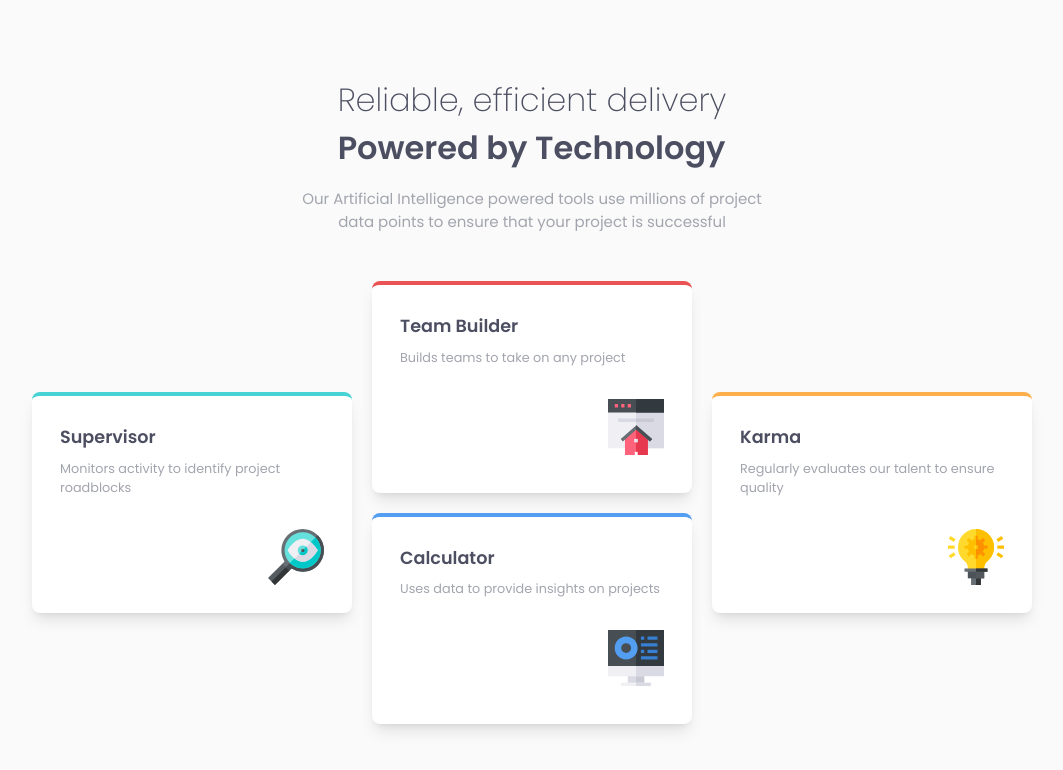
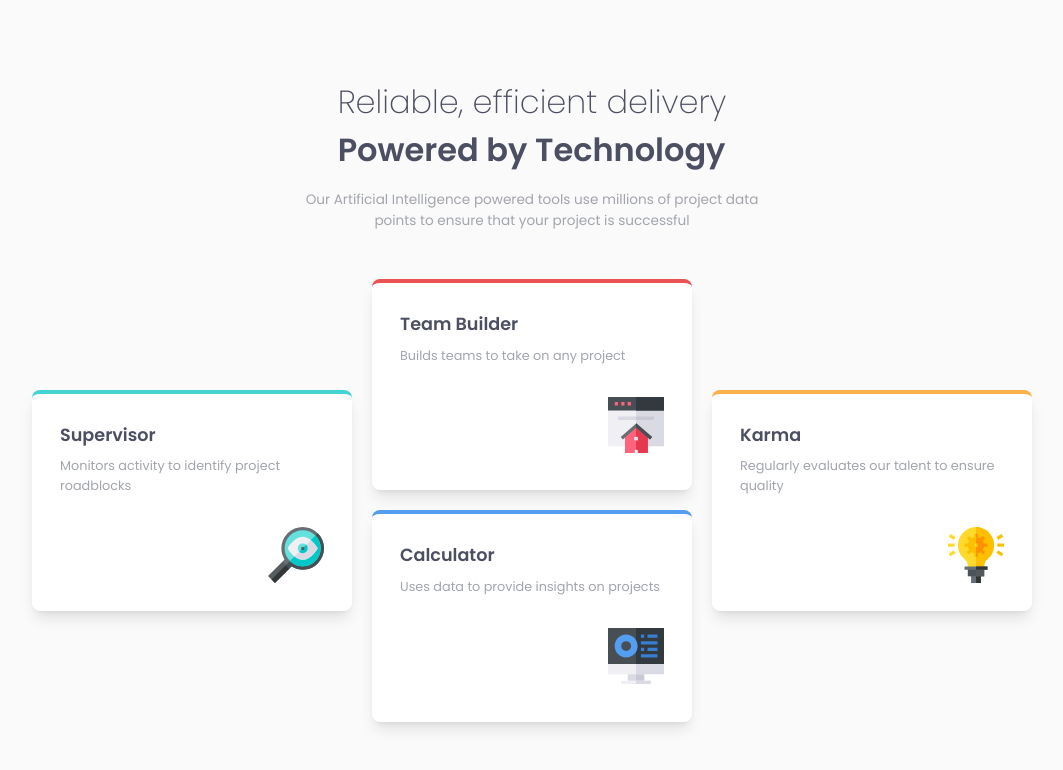
Before and after one commit to mehrnaz98/four-card-feature-section, a Vue app: page / in a window 1280 px wide. Shown: the top 770 px of the page, without its empty margins (108-1171 px from the left). Built offline with nearby package versions, Linux system fonts and the light colour scheme.

Commit message:
Decrease text size

```diff
--- a/src/App.vue
+++ b/src/App.vue
@@ -11,7 +11,7 @@
     <main class="flex flex-col justify-center items-center">
       <div class="w-[31rem]">
         <p
-          class="poppins-regular text-[#A3A5AE] text-[0.938rem] text-center pt-4"
+          class="poppins-regular text-[#A3A5AE] text-[0.85rem] text-center pt-4"
         >
           Our Artificial Intelligence powered tools use millions of project data
           points to ensure that your project is successful
```
